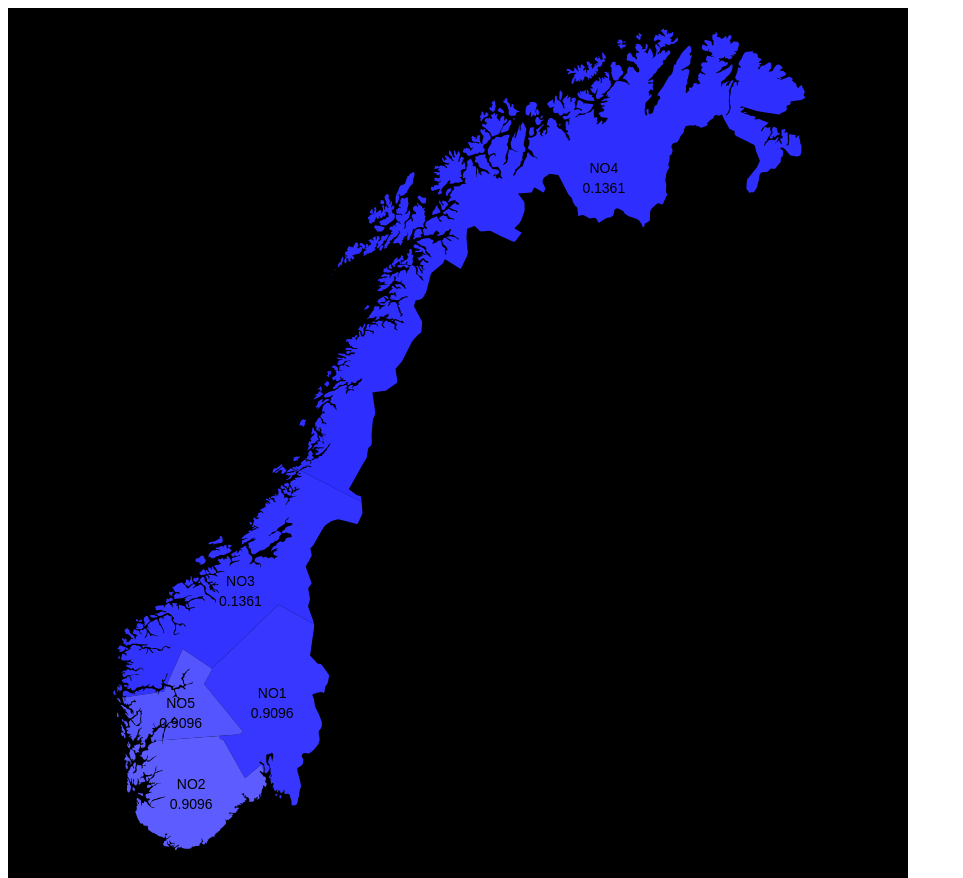
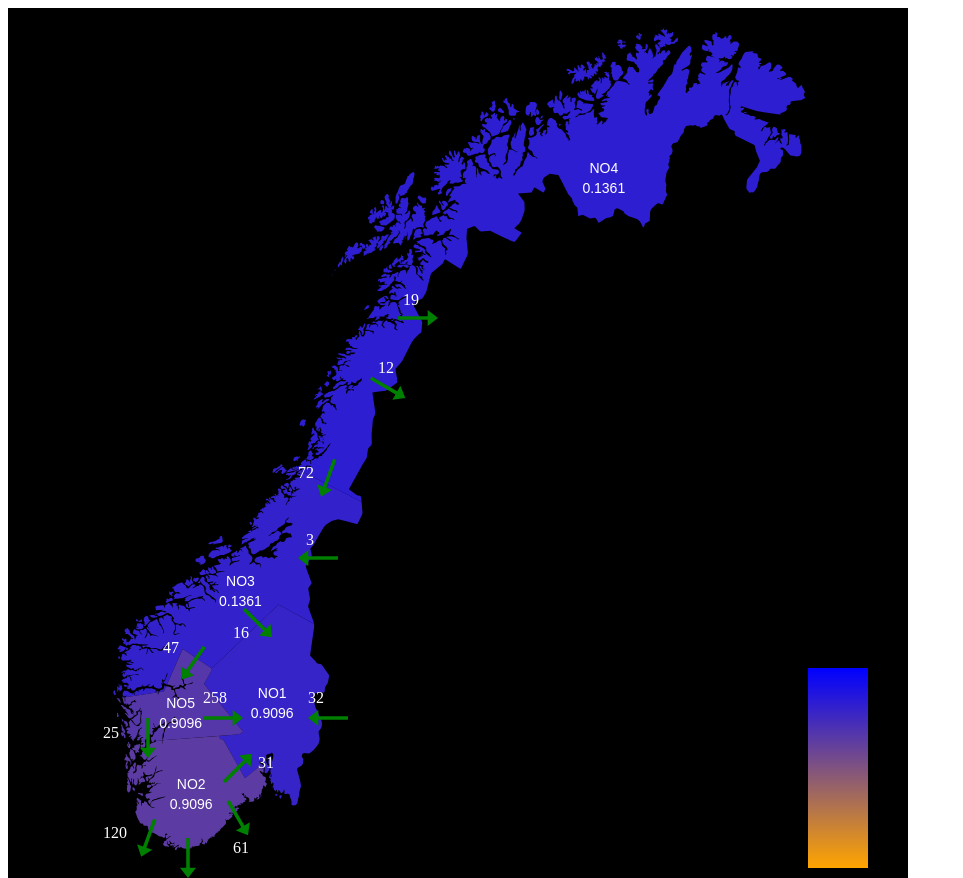
Before and after one commit to mstromsnes/inf358, a plain HTML site: page index.html in a window 1280 px wide. Shown: the top 878 px of the page, without its empty margins (0-963 px from the left). Drawn offline with nearby package versions, Linux system fonts and the light colour scheme.

Commit message:
Add interactive flow-arrows

```diff
--- a/index.html
+++ b/index.html
@@ -18,7 +18,7 @@
 </head>
 
 <body onload="main()">
-    <svg id="norway" width="900" height="900" style="background: black" />
+    <svg id="norway" width="900" height="900" style="background: rgb(0, 0, 0)" />
     <svg id="hydroGraphs" width="900" height="900" style="background: lightgrey" />
     <p></p>
     <svg id="priceGraphs" width="900" height="900" style="background: lightgrey" />
--- a/src/constants.js
+++ b/src/constants.js
@@ -1,6 +1,6 @@
 
 const mapColorScale = d3.scaleLinear().domain([0, 1])
-    .range(["white", "blue"])
+    .range(["orange", "blue"])
 const altMapColorScale = d3.scaleLinear().domain([0, 1])
     .range(["white", "green"])
 const zones = [
@@ -10,7 +10,20 @@ const zones = [
     "NO4",
     "NO5",
 ]
-const circleColors = d3.scaleOrdinal().domain(["hydro", "price", "min", "max"]).range(["blue","green","red", "yellow"])
+const expandedZones = [
+    "NO1",
+    "NO2",
+    "NO3",
+    "NO4",
+    "NO5",
+    "NL",
+    "DK1",
+    "DE",
+    "SE1",
+    "SE2",
+    "SE3",
+]
+const circleColors = d3.scaleOrdinal().domain(["hydro", "price", "min", "max"]).range(["blue", "green", "red", "yellow"])
 // const colors = [
 //     "grey",
 //     "white",
@@ -21,3 +34,45 @@ const circleColors = d3.scaleOrdinal().domain(["hydro", "price", "min", "max"]).
 // const circleColors = d3.scaleOrdinal().domain(zones).range(colors)
 
 const margin = 40
+
+const regionAdjacency = {
+    NO1: ["NO2", "NO3", "NO5", "SE3"],
+    NO2: ["NO1", "NO5", "NL", "DK1", "DE"],
+    NO3: ["NO1", "NO4", "NO5", "SE2"],
+    NO4: ["NO3", "SE1", "SE2"],
+    NO5: ["NO1", "NO2", "NO3"],
+    NL: ["NO2"],
+    DK1: ["NO2"],
+    DE: ["NO2"],
+    SE1: ["NO4"],
+    SE2: ["NO3", "NO4"],
+    SE3: ["NO1"]
+}
+
+const regionBorder = [
+    [[210, 750, -45], [230, 605, 45], [195, 700, 0], [300, 700, 180]],
+    [[210, 750, -45 + 180], [120, 720, 90], [120, 820, -70], [160, 840, -90], [210, 800, -120]],
+    [[230, 605, 45 + 180], [300, 460, 110], [165, 645, -55], [290, 540, 180]],
+    [[300, 460, 110 + 180], [390, 300, 180], [360, 370, 210]],
+    [[195, 700, 0 + 180], [120, 720, 90 + 180], [165, 645, -55 + 180]],
+    [[120, 820, -70 + 180]],
+    [[160, 840, -90 + 180]],
+    [[210, 800, -120 + 180]],
+    [[390, 300, 180 + 180]],
+    [[290, 540, 180 + 180], [360, 370, 210 + 180]],
+    [[300, 700, 180 + 180]]
+]
+
+const regionLabels = [
+    [[250, 760], [225, 630], [195, 695], [300, 695]],
+    [[250, 760], [95, 730], [95, 830], [165, 885], [225, 845]],
+    [[225, 630], [290, 470], [155, 645], [298, 537]],
+    [[290, 470], [395, 297], [370, 365]],
+    [[195, 695], [95, 730], [155, 645]],
+    [[95, 830]],
+    [[165, 885]],
+    [[225, 845]],
+    [[395, 297]],
+    [[298, 537], [370, 365]],
+    [[300, 695]]
+]
--- a/src/hydro.js
+++ b/src/hydro.js
@@ -4,5 +4,5 @@ async function main() {
     let hydro = new GraphSet(d3.select("#hydroGraphs"), "blue")
     let price = new GraphSet(d3.select("#priceGraphs"), "green")
     let interactor = new Interactor(map, hydro, price)
-    let loader = new Loader(d3.select("#selectYear"), 2021, hydro, price)
+    let loader = new Loader(d3.select("#selectYear"), 2021, map, hydro, price)
 }
--- a/src/interactor.js
+++ b/src/interactor.js
@@ -67,5 +67,6 @@ class Interactor {
             }
             this.regionMap.updateRegionLabel(zone, priceLabel)
         })
+        this.regionMap.updateFlowLabels(selectedWeek)
     }
 }
--- a/src/parsers.js
+++ b/src/parsers.js
@@ -100,7 +100,26 @@ function flowParse(d) {
         d["NO2 > NO5"].replace(",",".") - d["NO5 > NO2"].replace(",","."),
         d["NO3 > NO5"].replace(",",".") - d["NO5 > NO3"].replace(",","."),
     ]
-    let flow = new Flow(date, NO1, NO2, NO3, NO4, NO5)
+    let NL = [
+        d["NO2 > NL"].replace(",",".") - d["NL > NO2"].replace(",","."),
+    ]
+    let DK1 = [
+        d["NO2 > DK1"].replace(",",".") - d["DK1 > NO2"].replace(",","."),
+    ]
+    let DE = [
+        d["NO2 > DE"].replace(",",".") - d["DE > NO2"].replace(",","."),
+    ]
+    let SE1 = [
+        d["NO4 > SE1"].replace(",",".") - d["SE1 > NO4"].replace(",","."),
+    ]
+    let SE2 = [
+        d["NO3 > SE2"].replace(",",".") - d["SE2 > NO3"].replace(",","."),
+        d["NO4 > SE2"].replace(",",".") - d["SE2 > NO4"].replace(",","."),
+    ]
+    let SE3 = [
+        d["NO1 > SE3"].replace(",",".") - d["SE3 > NO1"].replace(",","."),
+    ]
+    let flow = new Flow(date, NO1, NO2, NO3, NO4, NO5, NL, DK1, DE, SE1, SE2, SE3)
     if (this[week-1] === undefined) {
         this[week-1] = flow
     } else {
@@ -127,35 +146,33 @@ async function getFlowData(year) {
 }
 
 class Flow {
-    // static regionAdjacency = {
-    //     NO1: ["NO2", "NO3", "NO5", "SE3"],
-    //     NO2: [NO1, NO5, NL, DK1, DE],
-    //     NO3: [NO1, NO4, NO5, SE2],
-    //     NO4: [NO3, SE1, SE2],
-    //     NO5: [NO1, NO2, NO3],
-    // }
-    static regions = [
-        "NO1",
-        "NO2",
-        "NO3",
-        "NO4",
-        "NO5"
-    ]
-    constructor(date, NO1, NO2, NO3, NO4, NO5){
+    constructor(date, NO1, NO2, NO3, NO4, NO5, NL, DK1, DE, SE1, SE2, SE3){
         this.date = date
         this.NO1 = NO1
         this.NO2 = NO2
         this.NO3 = NO3
         this.NO4 = NO4
         this.NO5 = NO5
+        this.NL = NL
+        this.DK1 = DK1
+        this.DE = DE
+        this.SE1 = SE1
+        this.SE2 = SE2
+        this.SE3 = SE3
         this.week = date.getWeek()
 
     }
     add(rhs) {
-        Flow.regions.forEach(region => {
+        expandedZones.forEach(region => {
             this[region].forEach(function (value, index) {
                 this[region][index] += rhs[region][index]
             }.bind(this))
         })
     }
+    forEach(callBack) {
+        expandedZones.forEach((region, index, object) => {
+            callBack(this[region], index, this)
+        })
+
+    }
 }
--- a/src/regionMap.js
+++ b/src/regionMap.js
@@ -1,5 +1,8 @@
 class RegionMap {
     constructor(svg) {
+        this.defs = svg.append("defs")
+        RegionMap.defineArrow(this.defs)
+        RegionMap.defineGradient(this.defs)
         this.svg = svg
         this.pxX = +this.svg.attr("width")
         this.pxY = +this.svg.attr("height")
@@ -7,14 +10,18 @@ class RegionMap {
 
         let url = "../config/norge.geojson"
 
-        d3.json(url).then(regionGeoJson => {
+        this.appendColorMap()
+
+        d3.json(url).then(function (regionGeoJson) {
             this.regions = drawRegions(regionGeoJson, this.path)
-        });
+            this.flowElements = appendArrows(svg)
+            console.log(this.flowElements)
+        }.bind(this));
         function drawRegions(regionGeoJson, path) {
 
             // Draw the map
             let g = svg.selectAll("path").data(regionGeoJson.features).enter()
-                .append("g").attr("class", d=>d.properties.name)
+                .append("g").attr("class", d => d.properties.name)
             g.append("path")
                 .attr("d", path)
                 .attr("fill", "red")
@@ -36,20 +43,72 @@ class RegionMap {
                 .text(d => d.properties.name)
                 .attr("x", d => textPosition(d)[0])
                 .attr("y", d => textPosition(d)[1])
-                // .classed(d=>d.properties.name, true)
                 .classed("name", true)
                 .attr("font-family", "sans-serif").attr("font-size", 14)
                 .attr("text-anchor", "middle")
+                .attr("fill", "white")
             g.append("text")
                 .text("2")
                 .attr("x", d => textPosition(d)[0])
                 .attr("y", d => textPosition(d)[1] + 14 + 6)
-                // .classed(d=>d.properties.name, true)
                 .classed("price", true)
                 .attr("font-family", "sans-serif").attr("font-size", 14)
-                .attr("text-anchor", "middle");
+                .attr("text-anchor", "middle")
+                .attr("fill", "white")
             return g
         }
+        function appendArrows(svg) {
+            let flowElements = []
+            let g = svg.append("g").classed("flow", true)
+            regionBorder.forEach(function (region, i) {
+                let neighbourElements = []
+                region.forEach((location, j) => {
+                    let neighbour = regionAdjacency[expandedZones[i]][j]
+                    let [x, y, a] = location
+                    let width = 40
+                    let height = 20
+                    let arrow = g.append("use")
+                        .attr("href", "#westArrow")
+                        .attr("x", x).attr("y", y)
+                        .attr("transform", `translate(${width / 2},${height / 2}) translate(${x},${y}) rotate(${a}) translate(${-x},${-y}) translate(${-width / 2},${-height / 2})`)
+                        .classed(`${region}${neighbour}`, true)
+                    let label = appendLabel(g, region, neighbour, i, j)
+                    neighbourElements[j] = [arrow, label]
+                })
+                flowElements[i] = neighbourElements
+            })
+            function appendLabel(g, region, neighbour, i, j) {
+                let [x, y] = regionLabels[i][j]
+                return g.append("text")
+                    .attr("x", x).attr("y", y)
+                    .classed(`${region}${neighbour}`, true)
+                    .attr("fill", "white").text("593")
+
+            }
+            return flowElements
+        }
+    }
+    static defineArrow(defs) {
+        defs.append("svg").attr("width", "40").attr("height", "20").attr("id", "westArrow").attr("viewBox", "0 0 902.25049 364.71875")
+            .append("polygon")
+            .attr("points", "902.25049,222.98633 233.17773,222.98633 233.17773,364.71875 0,182.35938 233.17773,0 233.17773,141.73242 902.25049,141.73242 902.25049,222.98633 ")
+            .attr("id", "eastArrow")
+            .attr("fill", "green")
+            .attr("stroke", "black")
+    }
+    static defineGradient(defs) {
+        let gradient = defs.append("linearGradient").attr("id", "colorMap")
+        .attr("x2", "0%")
+        .attr("y1", "100%")
+        let start = gradient.append("stop")
+            .attr("offset", "0%")
+            .attr("stop-color", mapColorScale(0))
+        let stop = gradient.append("stop")
+            .attr("offset", "100%")
+            .attr("stop-color", mapColorScale(1))
+    }
+    appendColorMap() {
+        this.svg.append("rect").attr("x", "800").attr("y", "660").attr("width", "60").attr("height", "200").attr("fill", "url(#colorMap)")
     }
     makeProjection() {
         let scale = 2000 * Math.min(this.pxX / 1200, this.pxY / 1200)
@@ -72,6 +131,25 @@ class RegionMap {
         g.selectAll("text.price").text(text)
 
     }
+    // Dataset is the full array for that regions exports
+    updateFlowLabels(week) {
+        this.dataSet[week - 1].forEach((region, i) => {
+            region.forEach((flow, j) => {
+                let [arrow, label] = this.flowElements[i][j]
+                if (flow > 0) {
+                    arrow.attr("visibility", "hidden")
+                    label.attr("visibility", "hidden")
+                } else {
+                    arrow.attr("visibility", "visible")
+                    label.attr("visibility", "visible").text(-Math.floor(flow / 1000))
+                }
+            })
+        })
+
+    }
+    updateFlowData(dataSet) {
+        this.dataSet = dataSet
+    }
 
 
 }
```
Also changed, not shown: src/loader.js (+4 -5 lines).
